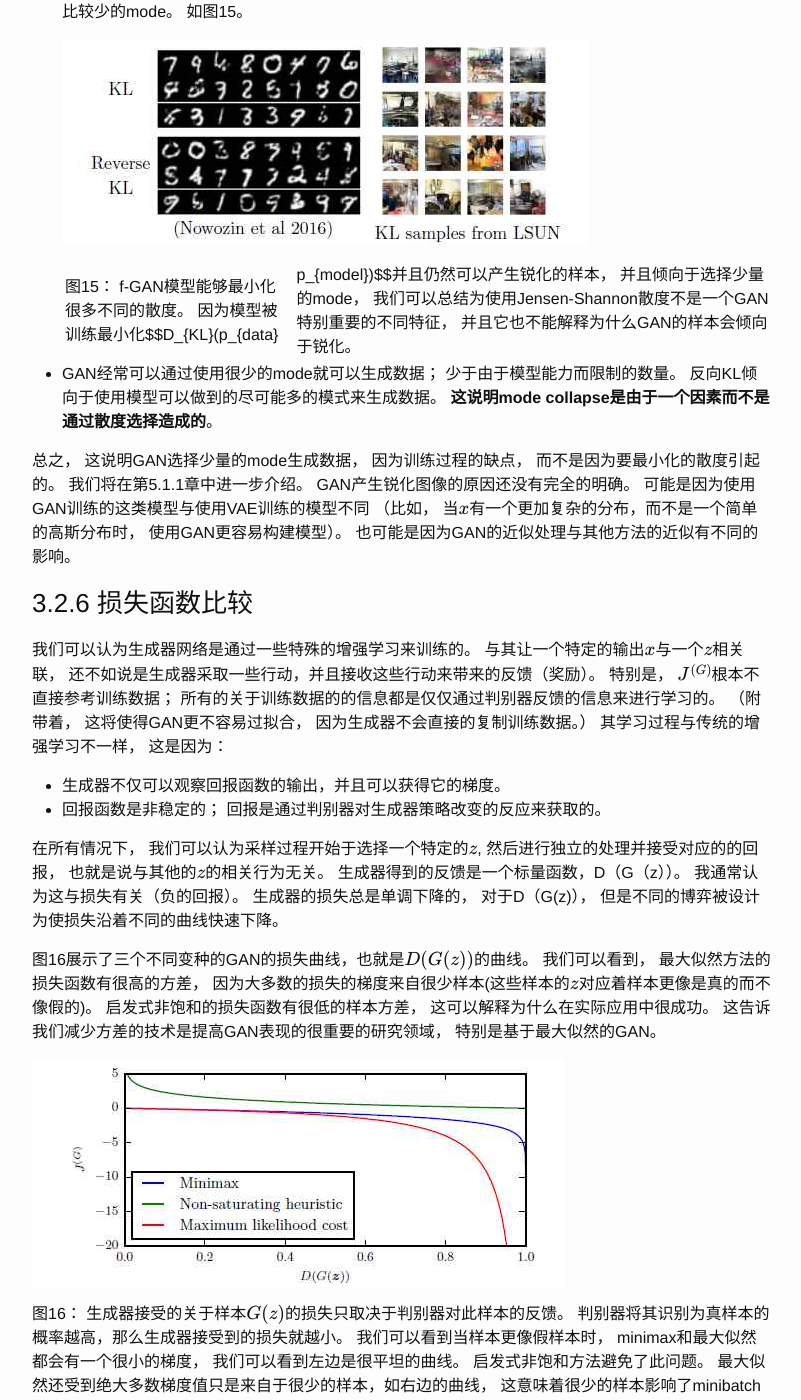
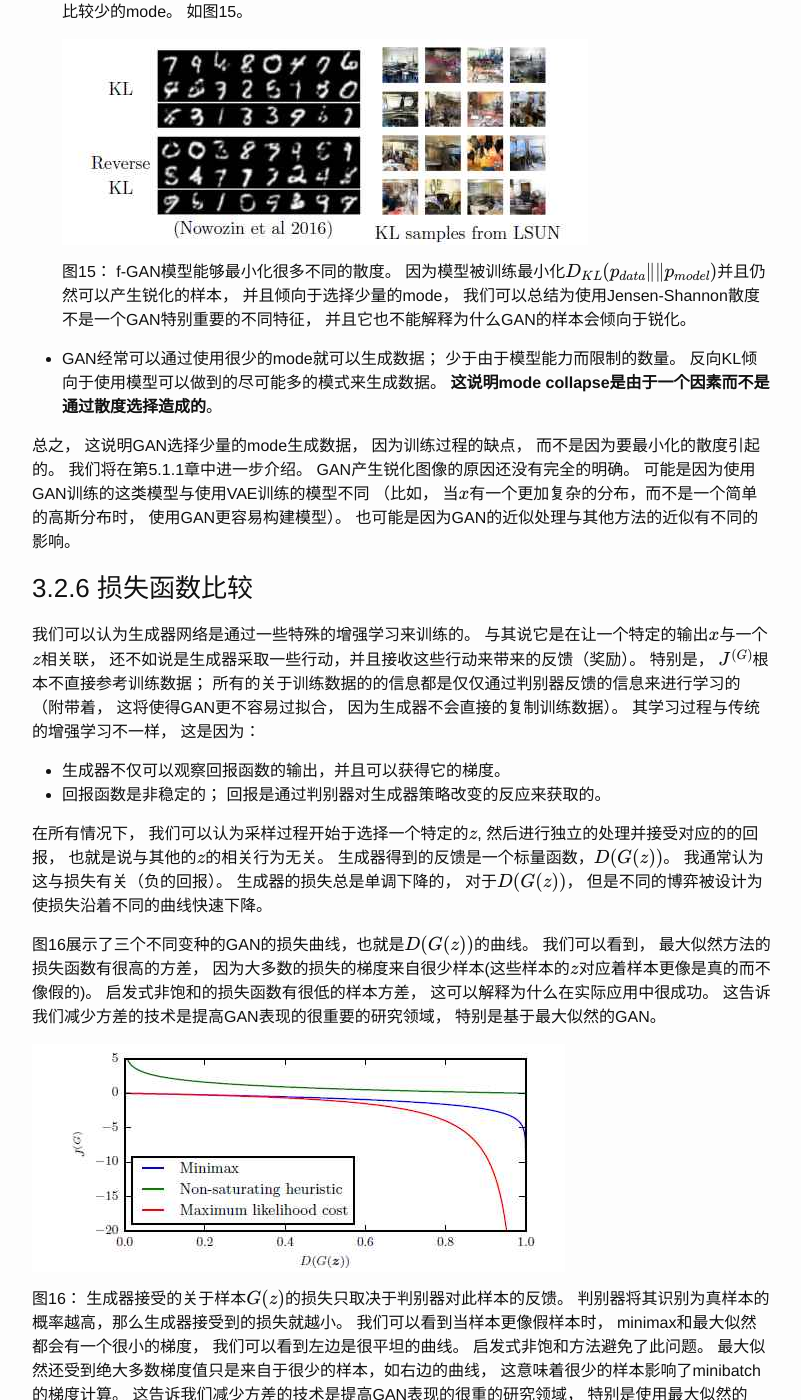
Before and after one commit to sinpycn/sinpycn.github.io, a Jekyll site: the page built from _posts/research/gan/2017-05-03-GAN-Tutorial-How-do-GANs-work.md, in a window 1280 px wide and 1400 px high, scrolled down 5333 px. Shown: the whole window, without its empty margins (238-1039 px from the left). Built offline with Jekyll 4.4.1, drawn with Linux system fonts in a browser that asks for light colours; formulas are drawn with MathJax 3; some of the changed text lies outside the part shown.

Commit message:
Update 2017-05-03-GAN-Tutorial-How-do-GANs-work.md

```diff
--- a/_posts/research/gan/2017-05-03-GAN-Tutorial-How-do-GANs-work.md
+++ b/_posts/research/gan/2017-05-03-GAN-Tutorial-How-do-GANs-work.md
@@ -157,7 +157,7 @@ KL散度不是对称的； 最小化$$D_{KL}(p_{model}||p_{data})$$与最小化$
 
   ![Figure 15](/images/201705/03/fig15.jpg)
 
-  图15： f-GAN模型能够最小化很多不同的散度。 因为模型被训练最小化$$D_{KL}(p_{data}||p_{model})$$并且仍然可以产生锐化的样本， 并且倾向于选择少量的mode， 我们可以总结为使用Jensen-Shannon散度不是一个GAN特别重要的不同特征， 并且它也不能解释为什么GAN的样本会倾向于锐化。
+  图15： f-GAN模型能够最小化很多不同的散度。 因为模型被训练最小化$$D_{KL}(p_{data}\|\|p_{model})$$并且仍然可以产生锐化的样本， 并且倾向于选择少量的mode， 我们可以总结为使用Jensen-Shannon散度不是一个GAN特别重要的不同特征， 并且它也不能解释为什么GAN的样本会倾向于锐化。
 
 * GAN经常可以通过使用很少的mode就可以生成数据； 少于由于模型能力而限制的数量。 反向KL倾向于使用模型可以做到的尽可能多的模式来生成数据。 **这说明mode collapse是由于一个因素而不是通过散度选择造成的**。
 
@@ -169,17 +169,17 @@ GAN产生锐化图像的原因还没有完全的明确。
 ### 3.2.6 损失函数比较
 
 我们可以认为生成器网络是通过一些特殊的增强学习来训练的。
-与其让一个特定的输出$$x$$与一个$$z$$相关联， 还不如说是生成器采取一些行动，并且接收这些行动来带来的反馈（奖励）。
-特别是， $$J^{(G)}$$根本不直接参考训练数据； 所有的关于训练数据的的信息都是仅仅通过判别器反馈的信息来进行学习的。 （附带着， 这将使得GAN更不容易过拟合， 因为生成器不会直接的复制训练数据。）
+与其说它是在让一个特定的输出$$x$$与一个$$z$$相关联， 还不如说是生成器采取一些行动，并且接收这些行动来带来的反馈（奖励）。
+特别是， $$J^{(G)}$$根本不直接参考训练数据； 所有的关于训练数据的的信息都是仅仅通过判别器反馈的信息来进行学习的 （附带着， 这将使得GAN更不容易过拟合， 因为生成器不会直接的复制训练数据）。
 其学习过程与传统的增强学习不一样， 这是因为：
 
 * 生成器不仅可以观察回报函数的输出，并且可以获得它的梯度。
 * 回报函数是非稳定的； 回报是通过判别器对生成器策略改变的反应来获取的。
 
 在所有情况下， 我们可以认为采样过程开始于选择一个特定的$$z$$, 然后进行独立的处理并接受对应的的回报， 也就是说与其他的$$z$$的相关行为无关。
-生成器得到的反馈是一个标量函数，D（G（z））。
+生成器得到的反馈是一个标量函数，$$D(G(z))$$。
 我通常认为这与损失有关（负的回报）。
-生成器的损失总是单调下降的， 对于D（G(z)）， 但是不同的博弈被设计为使损失沿着不同的曲线快速下降。
+生成器的损失总是单调下降的， 对于$$D(G(z))$$， 但是不同的博弈被设计为使损失沿着不同的曲线快速下降。
 
 图16展示了三个不同变种的GAN的损失曲线，也就是$$D(G(z))$$的曲线。
 我们可以看到， 最大似然方法的损失函数有很高的方差， 因为大多数的损失的梯度来自很少样本(这些样本的$$z$$对应着样本更像是真的而不像假的)。
@@ -232,7 +232,7 @@ Minimax GAN使用来自NCE的损失函数作为他们的价值函数， 因此
 ![Figure 20](/images/201705/03/fig20.jpg)
 
 图20： Goodfellow（2014）展示了NCE,MLE,GAN的关系： 所有三种方法可以被解释为使用一样的价值函数来训练minimax博弈的策略。
-最大的不同是$$p_{model}$$的分布。 对GAN来说， 生成器是p_{model}, 但是NCE, MLE是指判别器。 除了这些， 还有更新策略的不同。 GAN学习两个玩家通过梯度下降。 MLE学习判别器也是使用梯度下降， 但是它为生成器使用了一个启发式的更新规则。
+最大的不同是$$p_{model}$$的分布。 对GAN来说， 生成器是$$p_{model}$$, 但是NCE, MLE是指判别器。 除了这些， 还有更新策略的不同。 GAN学习两个玩家通过梯度下降。 MLE学习判别器也是使用梯度下降， 但是它为生成器使用了一个启发式的更新规则。
 特别是， 在每一次判别器更新步骤以后， MLE复制学习的判别器的密度模型， 并且转换为一个采样器并将其用作生成器。
 NCE从来不更新生成器， 他的生成器直接使用一个固定的噪音。
 
```
Also changed, not shown: other parts of _posts/research/gan/2017-05-03-GAN-Tutorial-How-do-GANs-work.md (+2 -2 lines).
